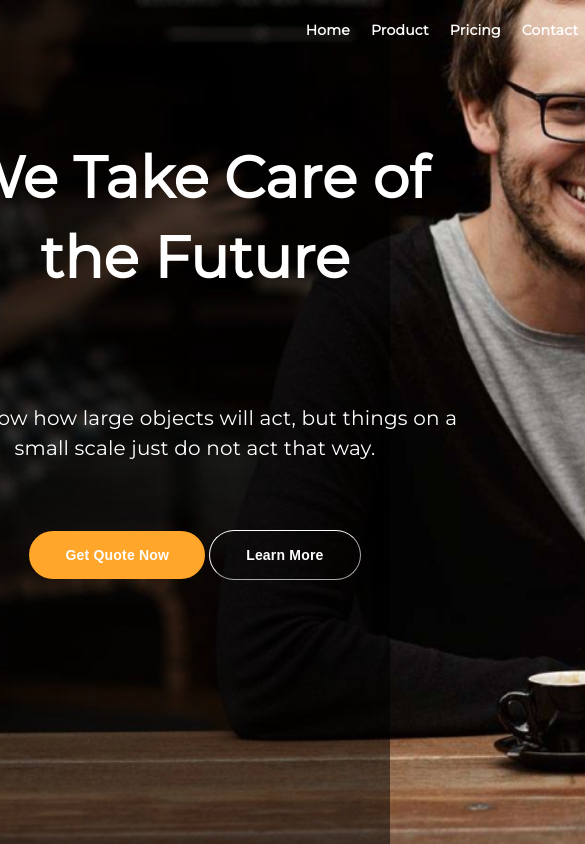
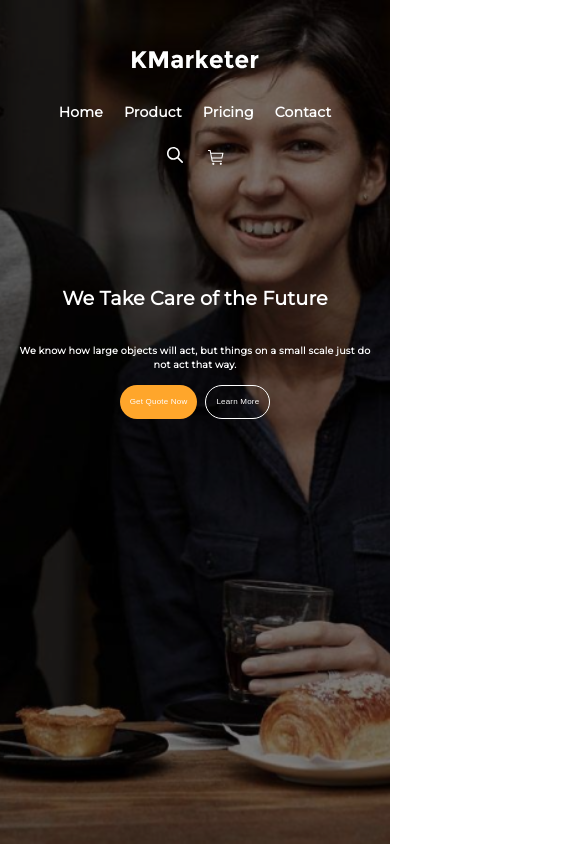
Before and after one commit to emma13z/Final_Project, a plain HTML site: page index.html in a window 390 px wide. Shown: the top 844 px of the page, 585 px wide, since content can reach past the window. Drawn offline with Linux system fonts and the light colour scheme.

Commit message:
cleaned the code and added responsiveness

```diff
--- a/index.html
+++ b/index.html
@@ -28,94 +28,33 @@
         background-color: rgba(0, 0, 0, 0.5);
         z-index: -1;
       }
-      .container {
+      ul {
+        margin: 0;
+        padding: 0;
+        list-style-type: none;
+      }
+      .top-banner {
+        padding: 40px 0 120px;
+      }
+      .header {
+        width: 100%;
         display: flex;
         max-width: 1050px;
-        flex-direction: column;
-        align-items: center;
-        margin: 0 auto;
-        padding: 40px 0px;
-        gap: 40px;
-      }
-      .heading1,
-      .heading4 {
-        width: 573px;
-        color: #ffffff;
-        text-align: center;
-        font-family: Montserrat;
-        font-size: 58px;
-        font-style: normal;
-        font-weight: 800;
-        line-height: 80px;
-        letter-spacing: 0.2px;
-      }
-      .heading4 {
-        width: 539px;
-        font-size: 20px;
-        font-size: 20px;
-        font-weight: 500;
-        line-height: 30px;
-      }
-      .button-quote,
-      .button-learn {
-        color: #ffffff;
-        background-color: #ffa62b;
-        padding: 10px 36px;
-        border-radius: 37px;
-        font-size: 14px;
-        font-weight: 700;
-        letter-spacing: 0.2px;
-        line-height: 28px;
-        gap: 10px;
-      }
-      .button-quote {
-        border: none;
-      }
-      .button-learn {
-        background-color: transparent;
-        border-width: 1px;
-        border-color: #ffffff;
-      }
-      .top-banner {
-        display: flex;
-        align-items: center;
-        flex-direction: column;
-      }
-      .header {
-        display: flex;
-        max-width: 1050px;
+        margin-bottom: 160px;
         justify-content: space-between;
         align-items: center;
-        gap: 462px;
       }
-      .logo {
+      .nav-list, .nav1, .nav-icons {
         display: flex;
+        gap: 21px;
+      }
+      .nav1 {
+        margin-left: auto;
         align-items: center;
       }
-      .nav1 {
-        display: flex;
+      .nav-icons {
+        margin-left: 40px;
         align-items: center;
-        flex-direction: row;
-        gap: 21px;
-      }
-      .nav-icons {
-        display: flex;
-        align-items: center;
-        gap: 20px;
-        justify-content: flex-end;
-      }
-      .all-nav {
-        display: flex;
-        gap: 39px;
-      }
-      ul {
-        list-style-type: none;
-        display: flex;
-        align-items: center;
-        gap: 21px;
-      }
-      li {
-        display: flex;
       }
       li a {
         color: white;
@@ -128,15 +67,97 @@
         letter-spacing: 0.2px;
         text-align: center;
       }
+      .container {
+        display: flex;
+        max-width: 1020px;
+        flex-direction: column;
+        align-items: center;
+        margin: 0 auto;
+        padding: 0 15px;
+      }
+      .content {
+        max-width: 570px;
+      }
+      .heading1,
+      .heading4 {
+        color: #ffffff;
+        text-align: center;
+        font-family: Montserrat;
+        font-size: 58px;
+        font-style: normal;
+        line-height: 80px;
+        letter-spacing: 0.2px;
+      }
+      .heading4 {
+        font-size: 20px;
+        line-height: 30px;
+      }
+      .action-buttons {
+        display: flex;
+        justify-content: center;
+      }
+      .button-quote,
+      .button-learn {
+        color: #ffffff;
+        background-color: #ffa62b;
+        padding: 10px 36px;
+        border-radius: 37px;
+        font-size: 14px;
+        letter-spacing: 0.2px;
+        line-height: 28px;
+        gap: 10px;
+        border: 1px solid white;
+        cursor: pointer;
+      }
+      .button-quote {
+        border: none;
+      }
+      .button-learn {
+        background-color: transparent;
+      }
+      @media screen and (min-width:320px) {
+        body {
+          background-position: center;
+      }
+        .header {
+          flex-direction: column;
+          align-items: center;
+          margin-bottom: 1em;
+          line-height: 3em;
+        }
+        .nav1 {
+          margin: 0 auto;
+        }
+        .nav-icons {
+          margin-left: 0;
+        }
+        .heading1 {
+          font-size: 1.2em;
+          line-height: 3em;
+          margin-top: 70px;
+        }
+        .heading4 {
+          font-size: 0.6em;
+          line-height: 1.5em;
+        }
+        .button-learn, .button-quote {
+          font-size: 0.5em;
+          line-height: 1.5em;
+          padding: 10px 10px;
+        }
+        .button-learn {
+          margin-left: 8px;
+        }
+      }
     </style>
   </head>
   <body>
-    <div class="top-banner">
+    <section class="top-banner">
+      <div class="container">
         <header class="header">
           <a href="#KMarketer" class="logo"><img src="KMarketer.svg" /></a>
-        <div class="all-nav">
             <nav class="nav1">
-            <ul>
+              <ul class="nav-list">
                 <li><a href="#home">Home</a></li>
                 <li><a href="#product">Product</a></li>
                 <li><a href="#pricing">Pricing</a></li>
@@ -155,19 +176,18 @@
                 /></a>
               </li>
             </ul>
-        </div>
         </header>
-    </div>
-    <div class="container" style="max-width: 1050px">
+        <div class="content">
         <h1 class="heading1">We Take Care of the Future</h1>
         <h4 class="heading4">
-        We know how large objects will act, but things on a small scale just do
-        not act that way.
+          We know how large objects will act, but things on a small scale just
+          do not act that way.
         </h4>
-      <div>
+        <div class="action-buttons">
           <button type="button" class="button-quote">Get Quote Now</button>
           <button type="button" class="button-learn">Learn More</button>
         </div>
       </div>
+    </section>
   </body>
 </html>
```
Lines whose indentation alone changed are shown as unchanged.
